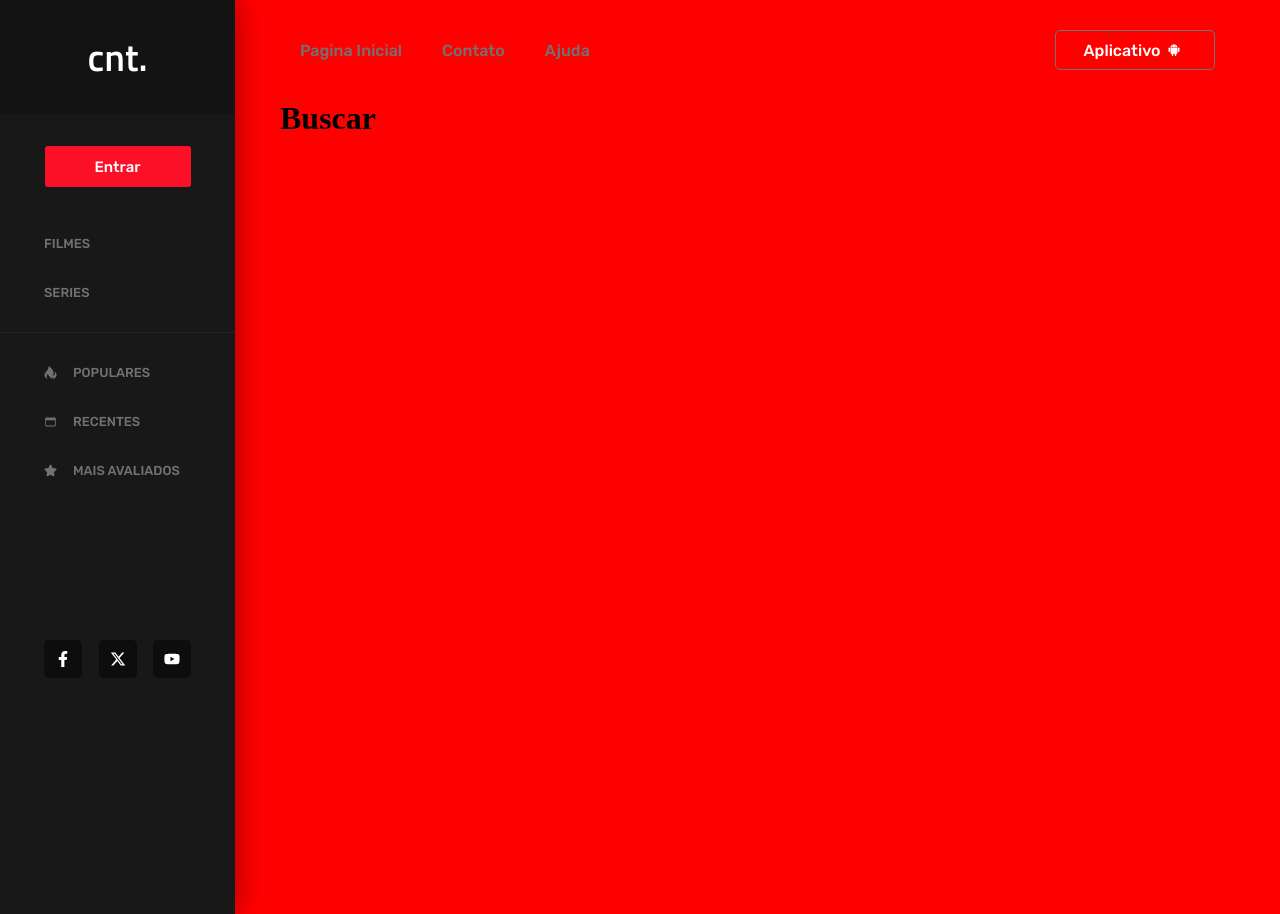
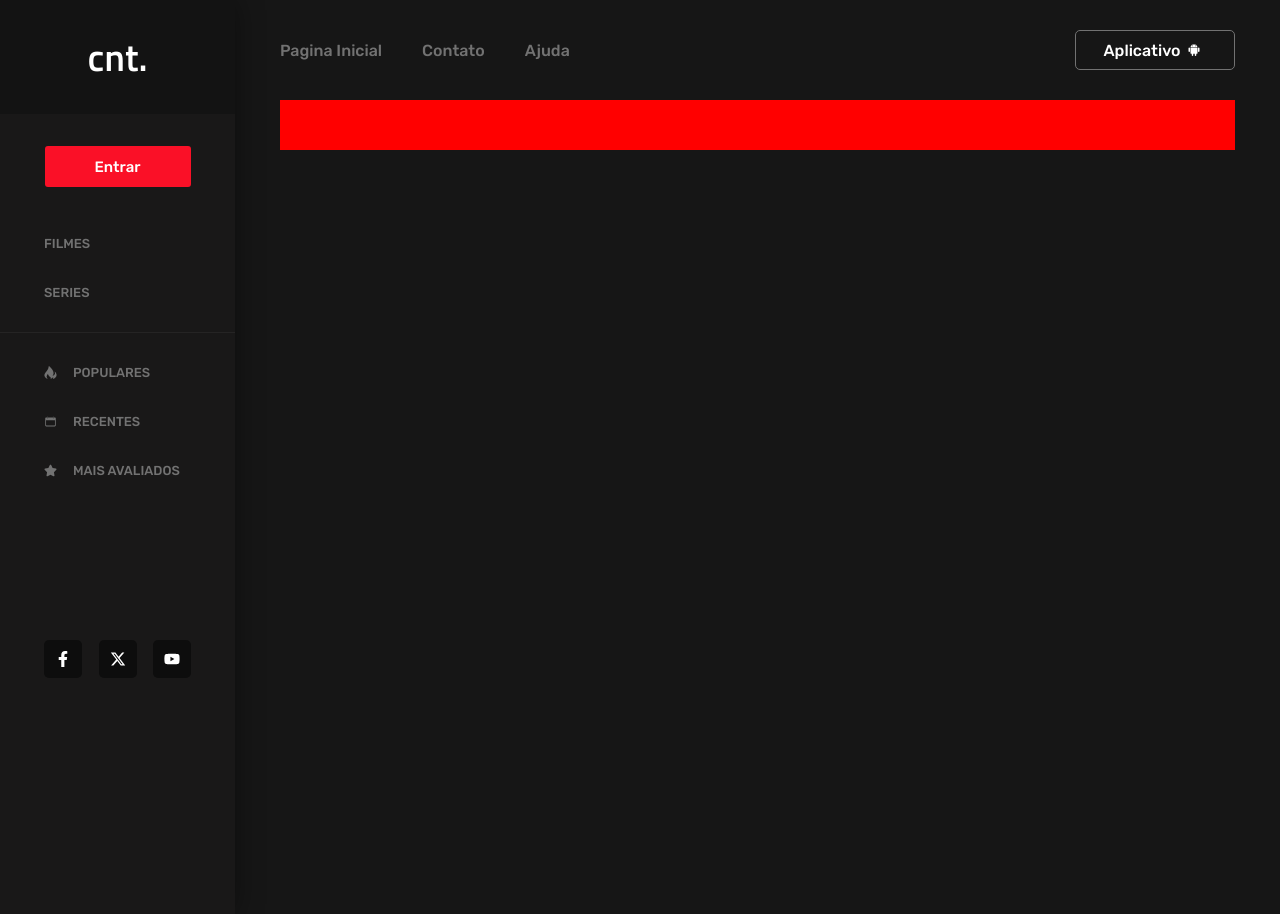
Before and after one commit to JoaoFernandesXD/cinetela, a React (Vite) app: page / in a window 1280 px wide. Built offline with nearby package versions, Linux system fonts and the light colour scheme.

Commit message:
:bug: fix: ajustando estrutura paddding padrão main

```diff
--- a/src/components/header/header.css
+++ b/src/components/header/header.css
@@ -1,9 +1,7 @@
 header {
     width: 100%;
-    max-width: 1400px;
     height: 100px;
     margin:0 auto;
-    padding: 20px;
     font-family: "Rubik", sans-serif;
     font-weight: 500;
     font-size: 16px;
--- a/src/components/main/main.css
+++ b/src/components/main/main.css
@@ -2,5 +2,4 @@ main {
     width: 100%;
     display: block;
     padding: 0px 45px 0px 45px;
-    background-color: red;
 }
--- /dev/null
+++ b/src/components/search/search.css
@@ -0,0 +1,5 @@
+.container__search {
+    width: 100%;
+    height: 50px;
+    background-color: red;
+}
--- a/src/components/search/search.jsx
+++ b/src/components/search/search.jsx
@@ -1,6 +1,14 @@
+/* imports styles */
+
+import './search.css';
+
+
+
 function Search(){
     return(
-        <h1>Buscar</h1>
+       <div className='container__search'>
+
+       </div>
     )
 }
 
```
